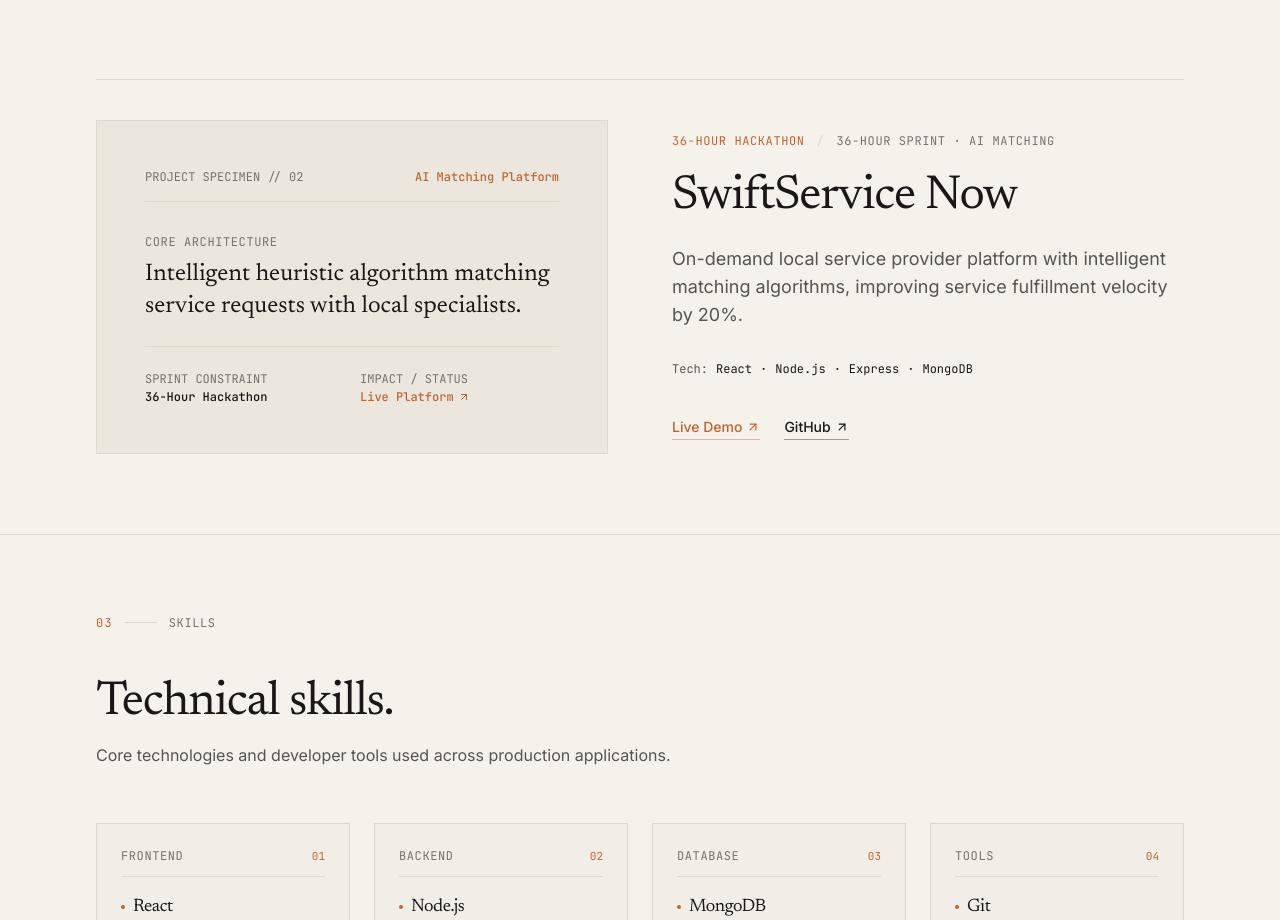
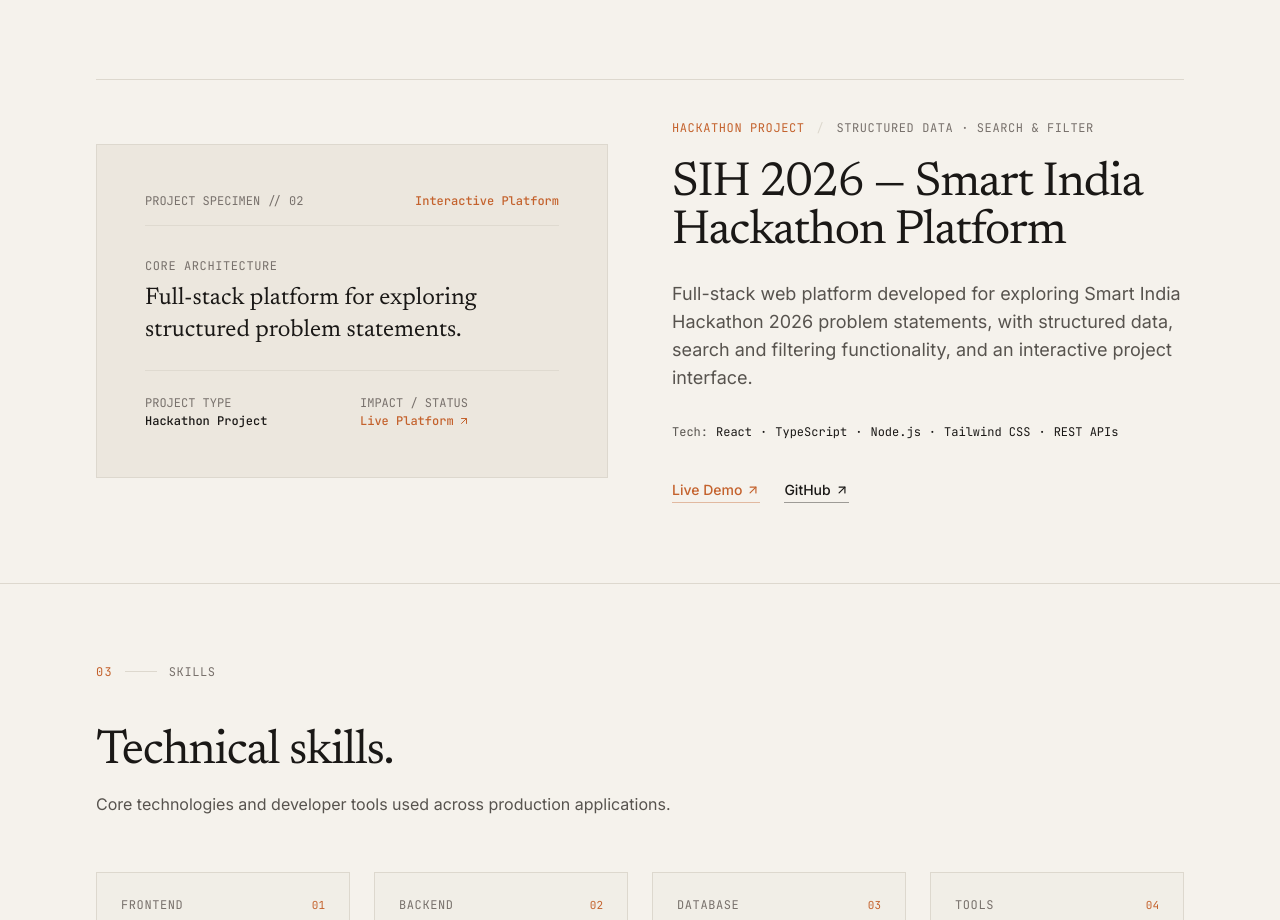
Before and after one commit to Karan-max-ux/portfolio, a React (Vite) app: page / in a window 1280 px wide. Shown: the part 1826-2746 px from the top of the page. Built offline with nearby package versions, Linux system fonts and the light colour scheme.

Commit message:
Update Projects section: replace SwiftService Now with SIH 2026 platform

```diff
--- a/src/data/portfolioData.js
+++ b/src/data/portfolioData.js
@@ -95,17 +95,17 @@
     coreArchitecture: "Role-based access hierarchy with budget tracking and Chart.js reporting."
   },
   {
-    id: "swiftservice-now",
-    title: "SwiftService Now",
-    context: "36-Hour Hackathon",
-    constraintLabel: "SPRINT CONSTRAINT",
-    description: "On-demand local service provider platform with intelligent matching algorithms, improving service fulfillment velocity by 20%.",
-    tech: ["React", "Node.js", "Express", "MongoDB"],
-    githubUrl: "https://github.com/Karan-max-ux/swift-service-now",
-    liveUrl: "https://swift-service-now.vercel.app/",
-    metrics: "36-Hour Sprint · AI Matching",
-    specimenType: "AI Matching Platform",
-    coreArchitecture: "Intelligent heuristic algorithm matching service requests with local specialists."
+    id: "sih-2026",
+    title: "SIH 2026 — Smart India Hackathon Platform",
+    context: "Hackathon Project",
+    constraintLabel: "PROJECT TYPE",
+    description: "Full-stack web platform developed for exploring Smart India Hackathon 2026 problem statements, with structured data, search and filtering functionality, and an interactive project interface.",
+    tech: ["React", "TypeScript", "Node.js", "Tailwind CSS", "REST APIs"],
+    githubUrl: "https://github.com/lord-0011/SIH-2026.git",
+    liveUrl: "https://github.com/lord-0011/SIH-2026.git",
+    metrics: "Structured Data · Search & Filter",
+    specimenType: "Interactive Platform",
+    coreArchitecture: "Full-stack platform for exploring structured problem statements."
   }
 ];
 
```
